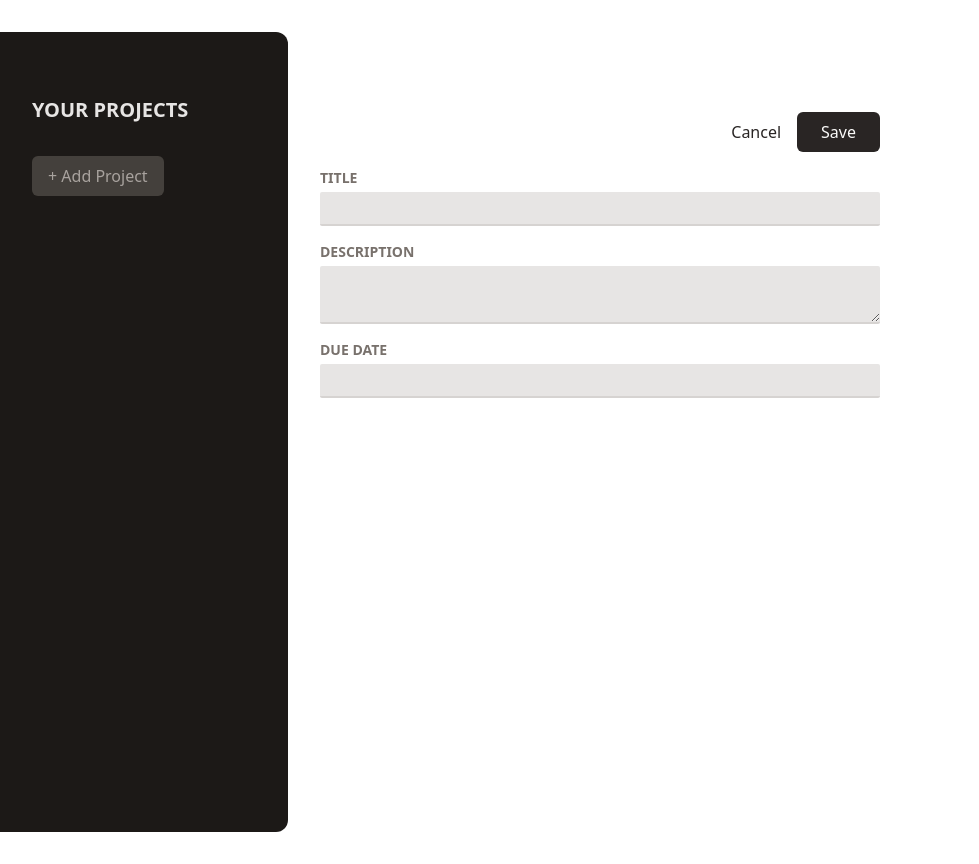
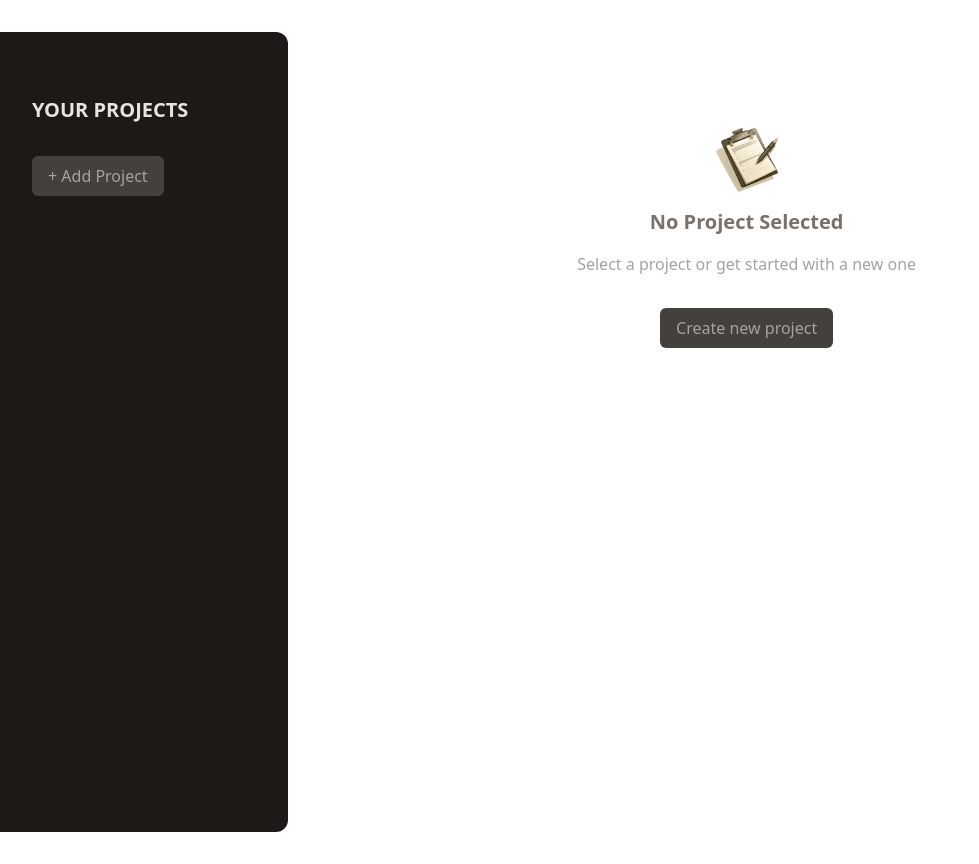
Before and after one commit to adityarajsahu/Project-Management-App, a React (Create React App) app: page / in a window 1280 px wide. Shown: the whole page, without its empty margins (0-979 px from the left). Built offline with nearby package versions, Linux system fonts and the light colour scheme; the HTML template or start-up script is replaced by a standard one.

Commit message:
No Project Selected component done

```diff
--- a/src/App.js
+++ b/src/App.js
@@ -2,12 +2,14 @@
 
 import ProjectsSidebar from "./components/ProjectsSidebar";
 import NewProject from "./components/NewProject";
+import NoProjectSelected from "./components/NoProjectSelected";
 
 function App() {
     return (
         <main className="h-screen my-8 flex gap-8">
             <ProjectsSidebar />
-            <NewProject />
+            {/* <NewProject /> */}
+            <NoProjectSelected />
         </main>
     );
 }
--- /dev/null
+++ b/src/components/Button.js
@@ -0,0 +1,12 @@
+const Button = ({ children, ...props }) => {
+    return (
+        <button
+            className="px-4 py-2 text-xs md:text-base rounded-md bg-stone-700 text-stone-400 hover:bg-stone-600 hover:text-stone-100"
+            {...props}
+        >
+            {children}
+        </button>
+    );
+};
+
+export default Button;
--- /dev/null
+++ b/src/components/NoProjectSelected.js
@@ -0,0 +1,18 @@
+import Button from "./Button";
+
+import noProjectImage from "../assets/no-projects.png";
+
+const NoProjectSelected = () => {
+    return (
+        <div className="mt-24 text-center w-2/3">
+            <img src={noProjectImage} alt="An empty task list" className="w-16 h-16 object-contain mx-auto" />
+            <h2 className="text-xl font-bold text-stone-500 my-4">No Project Selected</h2>
+            <p className="text-stone-400 mb-4">Select a project or get started with a new one</p>
+            <p className="mt-8">
+                <Button>Create new project</Button>
+            </p>
+        </div>
+    );
+};
+
+export default NoProjectSelected;
--- a/src/components/ProjectsSidebar.js
+++ b/src/components/ProjectsSidebar.js
@@ -1,11 +1,11 @@
+import Button from "./Button";
+
 const ProjectsSidebar = () => {
     return (
         <aside className="w-1/3 px-8 py-16 bg-stone-900 text-stone-50 md:w-72 rounded-r-xl">
             <h2 className="mb-8 font-bold uppercase md:text-xl text-stone-200">Your Projects</h2>
             <div>
-                <button className="px-4 py-2 text-xs md:text-base rounded-md bg-stone-700 text-stone-400 hover:bg-stone-600 hover:text-stone-100">
-                    + Add Project
-                </button>
+                <Button>+ Add Project</Button>
             </div>
             <ul></ul>
         </aside>
```
Also changed, not shown: src/assets/no-projects.png (added).
